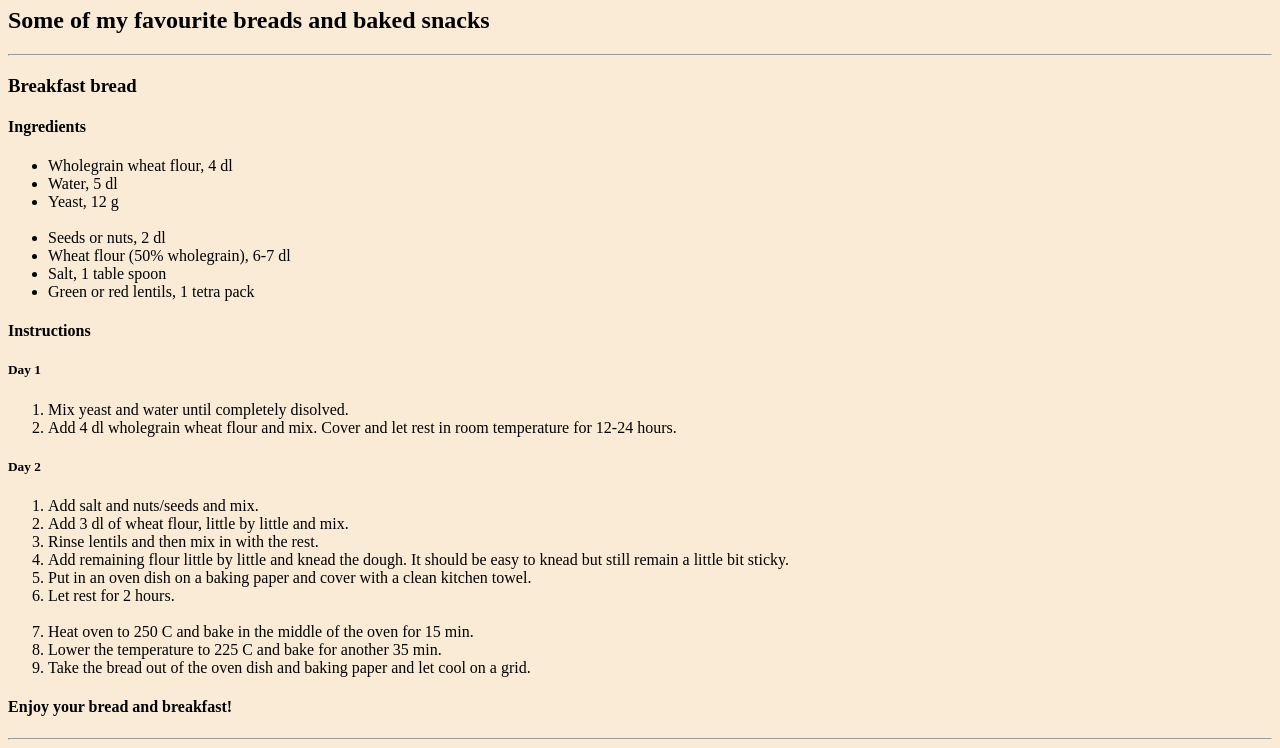
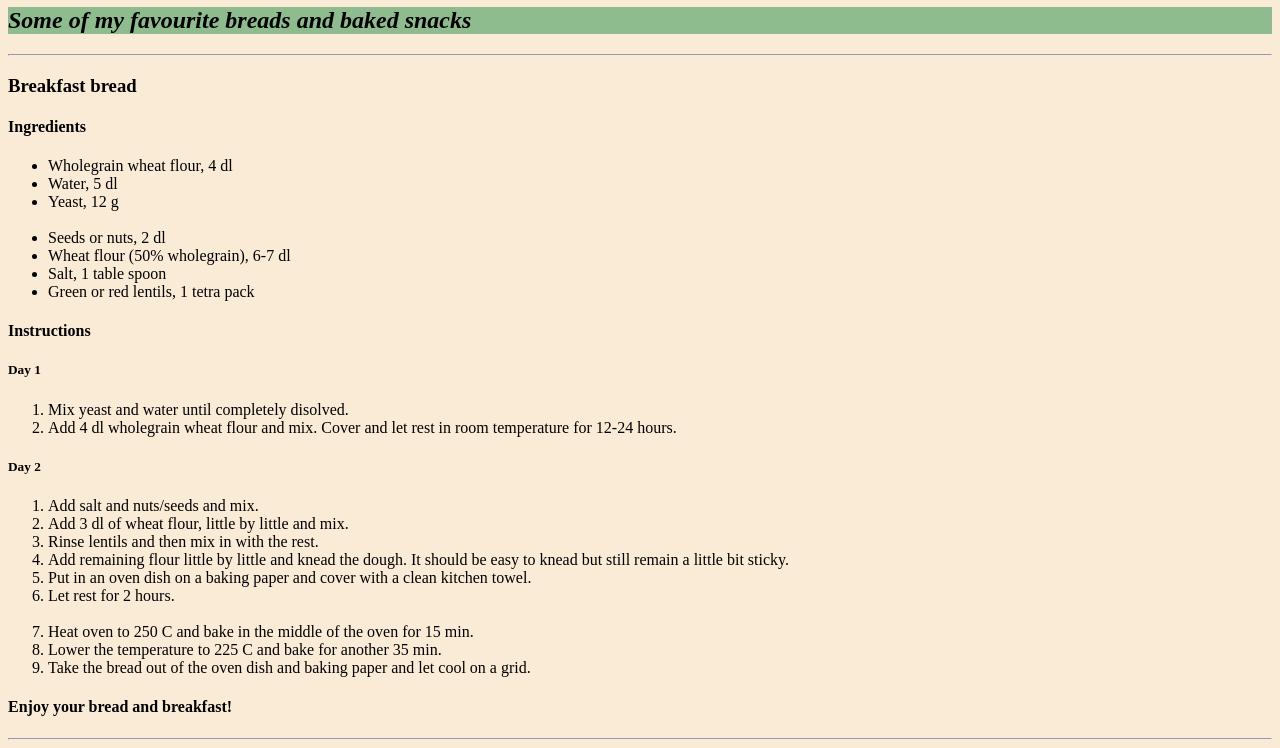
Before and after one commit to Vardagsbruket/assignment_01, a plain HTML site: page index.html in a window 1280 px wide. Shown: the part 73-821 px from the top of the page. Drawn offline with Linux system fonts and the light colour scheme.

Commit message:
Added color

```diff
--- a/index.html
+++ b/index.html
@@ -8,11 +8,14 @@
             body {
                 background-color: antiquewhite;
             }
+            h2 {
+                background-color: darkseagreen;
+            }
         </style>
     </head>
     <body>
         <h1>My best recipes</h1>
-        <h2>Some of my favourite breads and baked snacks</h2>
+        <h2><em>Some of my favourite breads and baked snacks</em></h2>
         <hr />
         <h3>Breakfast bread</h3>
         <h4>Ingredients</h4>
```
